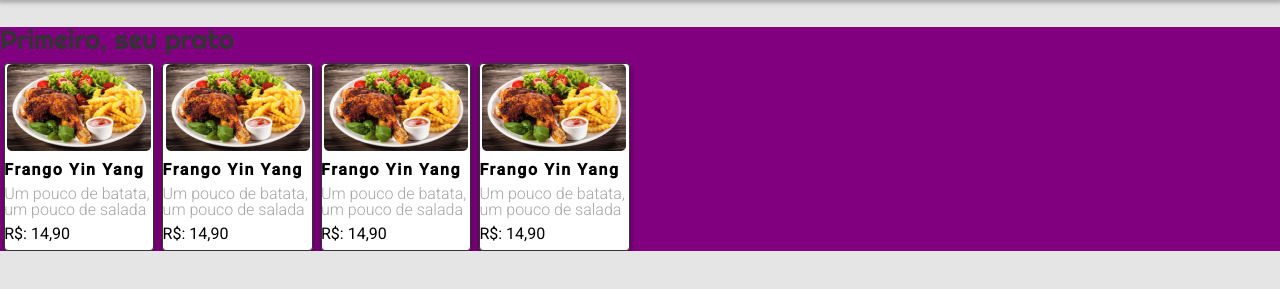
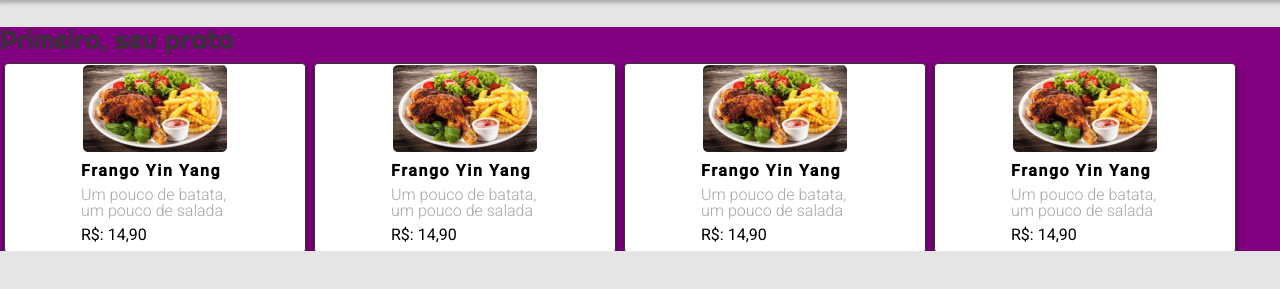
Before and after one commit to GTauber/DrivenEats, a plain HTML site: page index.html in a window 1280 px wide. Shown: the part 83-372 px from the top of the page. Drawn offline with Linux system fonts and the light colour scheme.

Commit message:
Just some adjusts

```diff
--- a/assets/css/style.css
+++ b/assets/css/style.css
@@ -1,6 +1,9 @@
 /* -- Utilities -- */
 @import url('https://fonts.googleapis.com/css2?family=Righteous&family=Roboto:ital,wght@0,100;0,300;0,400;0,500;1,100;1,300;1,400&display=swap');
 
+html {
+    height: 100%;
+}
 
 .container {
     display: flex;
@@ -82,11 +85,10 @@ header h2 {
 }
 
 .card-meal {
-    box-sizing: border-box;
     display: flex;
-    width: 18.8vh;
     flex-direction: column;
     height: 100%;
+    min-width: 300px; /* WEIRD BEHAVIOR with width -> can´t normal control it with width -- */
     background-color: white;
     justify-content: center;
     align-items: center;
@@ -100,13 +102,13 @@ header h2 {
 .card-info {
     display: flex;
     flex-direction: column;
-    width: 150px;
-    justify-content: center;
+    width: 172px;
+    justify-content: space-between;
     align-items: center;
 }
 
 .meal-info > * {
-    margin: 1vh auto;
+    margin: 1vh 1.5vh;
 }
 
 .meal-title > h1 {
```
